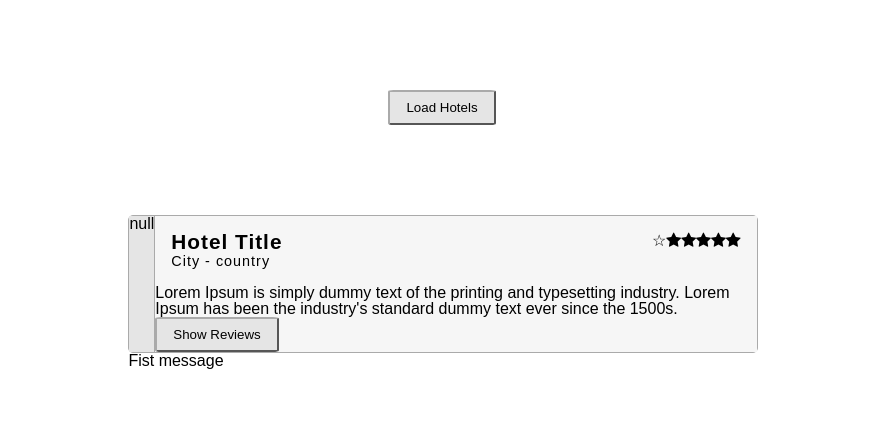
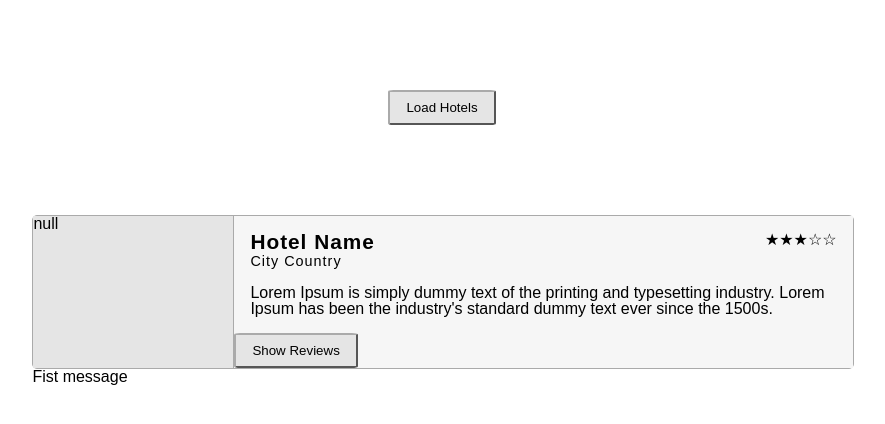
Before and after one commit to AlaeddineMessadi/hotels-reviews, a React app: page / in a window 1280 px wide. Shown: the whole page, without its empty margins (198-1083 px from the left). Built offline with nearby package versions, Linux system fonts and the light colour scheme.

Commit message:
Finish InfoBox Header with rating and description

```diff
--- a/src/app/componenets/Card/Card.js
+++ b/src/app/componenets/Card/Card.js
@@ -9,7 +9,7 @@ const card = (props) => {
   return (
     <div className={styles.card}>
       <Image image="" alt=""/>
-      <InfoBox/>
+      <InfoBox title={props.title} city={props.city} rating={props.rating}/>
     </div>
   )
 }
--- a/src/app/componenets/Card/HeaderInfo/HeaderInfo.js
+++ /dev/null
@@ -1,26 +0,0 @@
-import React from "react";
-
-import classes from './HeaderInfo.css';
-
-const headerInfo = props => {
-  return (
-    <header className={classes.headerInfo}>
-      <div className={classes.titleContainer}>
-        <h3>{props.title}</h3>
-        <span>{props.city}</span>
-      </div>
-      <div className={classes.stars}>
-        <span>
-        ☆
-          <i className="fa fa-star checked" />
-          <i className="fa fa-star checked" />
-          <i className="fa fa-star checked" />
-          <i className="fa fa-star" />
-          <i className="fa fa-star" />
-        </span>
-      </div>
-    </header>
-  );
-};
-
-export default headerInfo;
--- a/src/app/componenets/Card/Image/Image.css
+++ b/src/app/componenets/Card/Image/Image.css
@@ -2,9 +2,24 @@
   background-color: #e5e5e5;
   border-right: 1px solid #aaaaaa;
   flex-grow:1;
+  min-width: 70px;
 }
 
 .image img {
   width: 100%;
   height: auto;
 }
+
+
+@media only screen and (min-width : 480px) {
+    .image {
+        min-width: 150px;
+    }
+  }
+
+
+  @media only screen and (min-width : 768px) {
+    .image {
+        min-width: 200px;
+    }
+  }
--- /dev/null
+++ b/src/app/componenets/Card/InfoBox/HeaderInfo/HeaderInfo.css
@@ -0,0 +1,5 @@
+.headerInfo {
+    display: flex;
+    flex-flow: row;
+    padding: 1rem;
+}
--- /dev/null
+++ b/src/app/componenets/Card/InfoBox/HeaderInfo/HeaderInfo.js
@@ -0,0 +1,17 @@
+import React from "react";
+
+import classes from './HeaderInfo.css';
+import Rating from '../../Rating/Rating';
+import InfoTitle from './InfoTitle/InfoTitle';
+
+const headerInfo = ({title,city, rating}) => {
+  return (
+    <header className={classes.headerInfo}>
+    <InfoTitle title={title} city={city}/>
+        <Rating value={rating} />
+
+    </header>
+  );
+};
+
+export default headerInfo;
--- a/src/app/componenets/Card/HeaderInfo/HeaderInfo.css
+++ b/src/app/componenets/Card/InfoBox/HeaderInfo/InfoTitle/InfoTitle.css
@@ -1,9 +1,3 @@
-.headerInfo {
-    display: flex;
-    flex-flow: row;
-    padding: 1rem;
-}
-
 .titleContainer {
     flex-grow: 2;
 }
@@ -19,8 +13,3 @@
     font-weight: 300;
     letter-spacing: 1px;
 }
-
-.stars {
-    flex-grow: 1;
-    text-align: right;
-}
--- /dev/null
+++ b/src/app/componenets/Card/InfoBox/HeaderInfo/InfoTitle/InfoTitle.js
@@ -0,0 +1,14 @@
+import React from "react";
+
+import classes from "./InfoTitle.css";
+
+const infoTitle = ({ title, city }) => {
+  return (
+    <div className={classes.titleContainer}>
+      <h3>{title}</h3>
+      <span>{city}</span>
+    </div>
+  );
+};
+
+export default infoTitle;
--- a/src/app/componenets/Card/InfoBox/InfoBox.css
+++ b/src/app/componenets/Card/InfoBox/InfoBox.css
@@ -2,3 +2,7 @@
   background-color: #f6f6f6;
   flex-grow:2;
 }
+
+.description {
+  padding: 0 1rem 1rem 1rem;
+}
--- a/src/app/componenets/Card/InfoBox/InfoBox.js
+++ b/src/app/componenets/Card/InfoBox/InfoBox.js
@@ -1,14 +1,18 @@
-import React from 'react';
+import React from "react";
 
-import Button from '../../UI/Button/Button';
-import HeaderInfo from '../HeaderInfo/HeaderInfo';
-import classes from './InfoBox.css';
+import Button from "../../UI/Button/Button";
+import HeaderInfo from "./HeaderInfo/HeaderInfo";
+import classes from "./InfoBox.css";
 
 const InfoBox = props => {
   return (
     <div className={classes.infoBox}>
-      <HeaderInfo title="Hotel Title" city="City - country"/>
-      <p>Lorem Ipsum is simply dummy text of the printing and typesetting industry. Lorem Ipsum has been the industry's standard dummy text ever since the 1500s.</p>
+      <HeaderInfo title={props.title} city={props.city} rating={props.rating} />
+      <p className={classes.description}>
+        Lorem Ipsum is simply dummy text of the printing and typesetting
+        industry. Lorem Ipsum has been the industry's standard dummy text ever
+        since the 1500s.
+      </p>
       <footer>
         <Button text="Show Reviews" onClick={null} />
       </footer>
--- /dev/null
+++ b/src/app/componenets/Card/Rating/Rating.css
@@ -0,0 +1,4 @@
+.stars {
+    flex-grow: 1;
+    text-align: right;
+}
--- /dev/null
+++ b/src/app/componenets/Card/Rating/Rating.js
@@ -0,0 +1,20 @@
+import React from 'react'
+
+import Star from '../../UI/Icons/Star/Star';
+
+import classes from './Rating.css';
+
+const rating = ({value}) => {
+    let result = [];
+    for (let i=0;i<5; i++) {
+        result.push(<Star key={i} checked={i<value}/>)
+    }
+
+  return (
+    <div className={classes.stars}>
+      {result}
+    </div>
+  )
+}
+
+export default rating;
--- a/src/app/componenets/UI/Icons/Star/Star.js
+++ b/src/app/componenets/UI/Icons/Star/Star.js
@@ -1,5 +1,5 @@
 import React from "react";
 
-const star = ({ checked }) => <span>{checked ? "★" : "☆"}</span>;
+const star = ({ checked }) => <span>{checked ? '\u2605' : '\u2606'}</span>;
 
 export default star;
--- a/src/app/containers/App/App.css
+++ b/src/app/containers/App/App.css
@@ -6,13 +6,13 @@
 
 @media only screen and (min-width : 480px) {
   .container {
-    width: 80%;
+    width: 85%;
   }
 }
 
 
 @media only screen and (min-width : 768px) {
   .container {
-    width: 70%;
+    width: 80%;
   }
 }
--- a/src/app/containers/App/App.js
+++ b/src/app/containers/App/App.js
@@ -20,7 +20,12 @@ export default class App extends Component {
           <Button text="Load Hotels" onclick={this.loadHotels} />
         </Header>
         <div className={classes.container}>
-          <Card />
+          <Card
+          image={null}
+          title={"Hotel Name"}
+          city={"City Country"}
+          rating={3}
+          />
           <p>{this.state.message}</p>
         </div>
       </div>
--- a/webpack.config.js
+++ b/webpack.config.js
@@ -29,7 +29,6 @@ const config = {
         loader: "css-loader",
         query: {
           modules: true,
-          sourceMap: true,
           localIdentName: "[name]__[local]___[hash:base64:5]"
         }
       },
```
